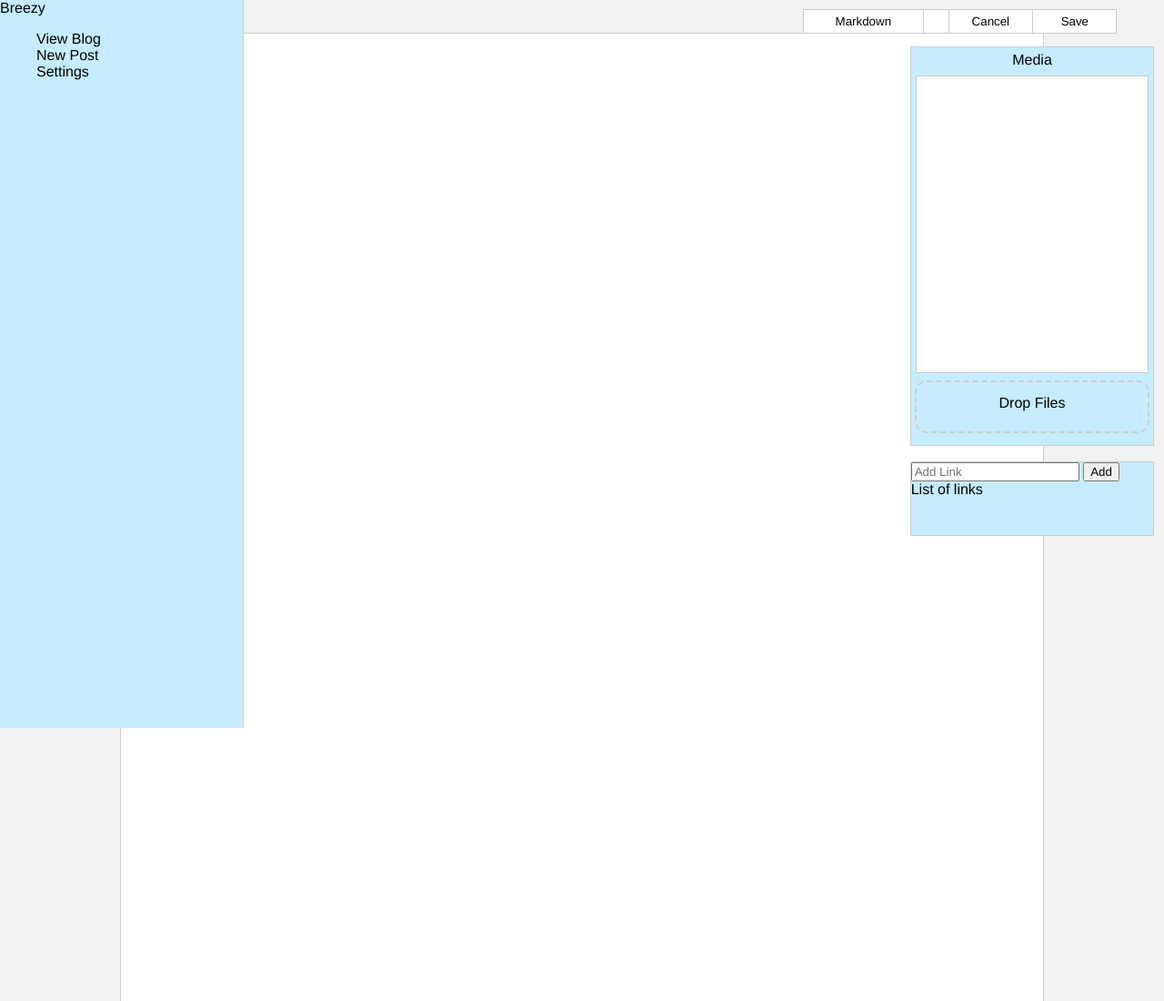
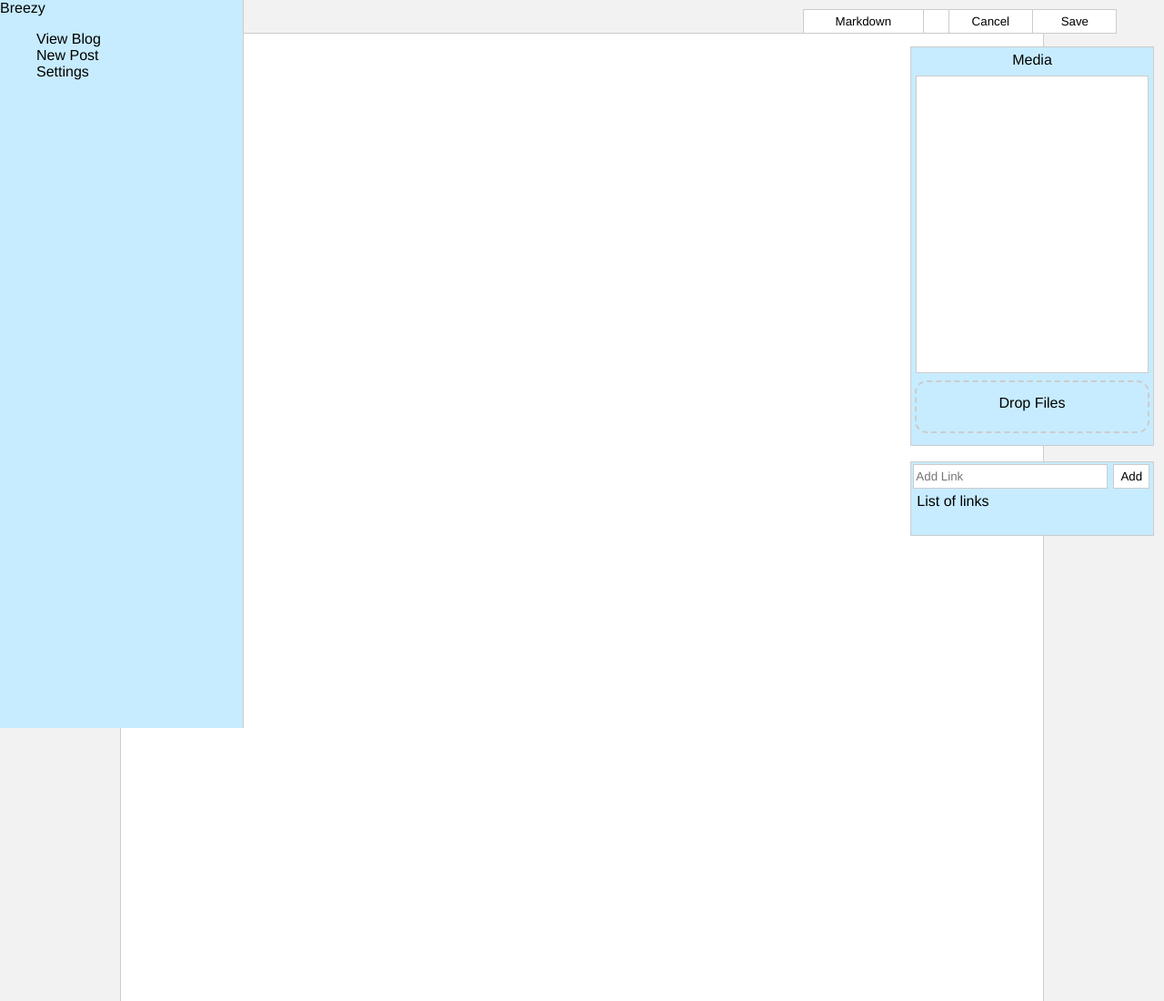
Before and after one commit to raymondtharris/breezy, a plain HTML site: page src/views/edit.html in a window 1280 px wide. Shown: the top 1100 px of the page at 91% size. Drawn offline with Linux system fonts and the light colour scheme.

Commit message:
Add Link Edits
Fixed up the layout of the add links sections.

```diff
--- a/src/css/editor.css
+++ b/src/css/editor.css
@@ -96,3 +96,25 @@ body{
 	right:8pt;
 
 }
+.brEditorAddLinkTextInput{
+	width:160pt;
+	height:20pt;
+	border:1pt solid #ccc;
+	margin-left:2pt;
+	display:block;
+	margin-top:2pt;
+	float:left;
+}
+.brEditorAddLinkButton{
+	width:30pt;
+	height:20pt;
+	border:1pt solid #ccc;
+	background:#fff;
+	margin-left:5pt;
+	margin-top:2pt;
+}
+.brEditorAddLinkList{
+	width:190pt;
+	margin:auto;
+	margin-top:4pt;
+}
--- a/src/views/edit.html
+++ b/src/views/edit.html
@@ -39,9 +39,11 @@
 	</div>
 </div>
 <div class="brEditorAddLinkContainer">
-	<input type="text" placeholder="Add Link"/>
-	<input type="submit" value="Add" />
-	<div>List of links</div>
+	<form>
+		<input class="brEditorAddLinkTextInput" type="text" ng-model="newLinkText" placeholder="Add Link"/>
+		<input class="brEditorAddLinkButton" type="submit" value="Add" ng-submit="" />
+		<div class="brEditorAddLinkList">List of links</div>
+	</form>
 </div>
 
 </div>
```
